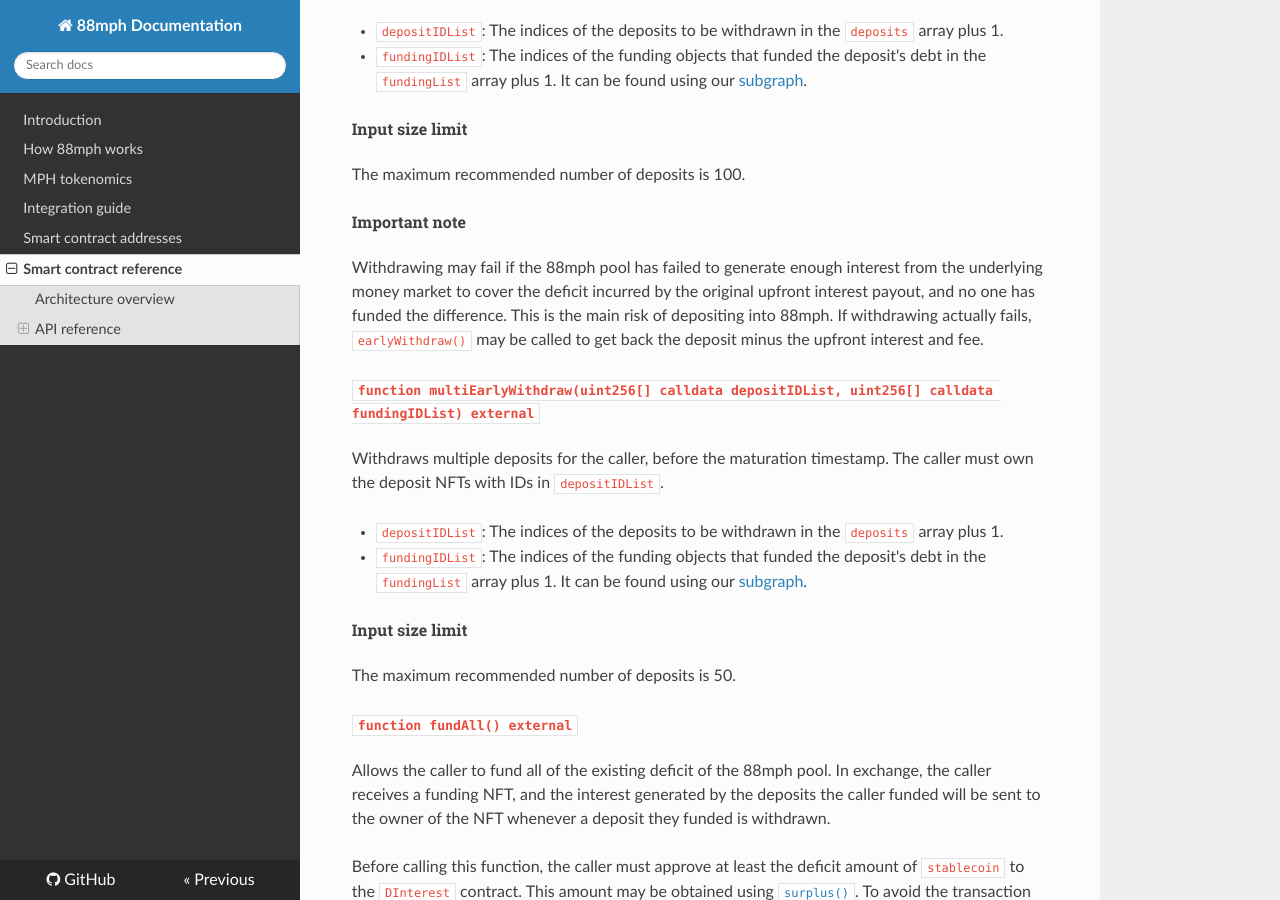
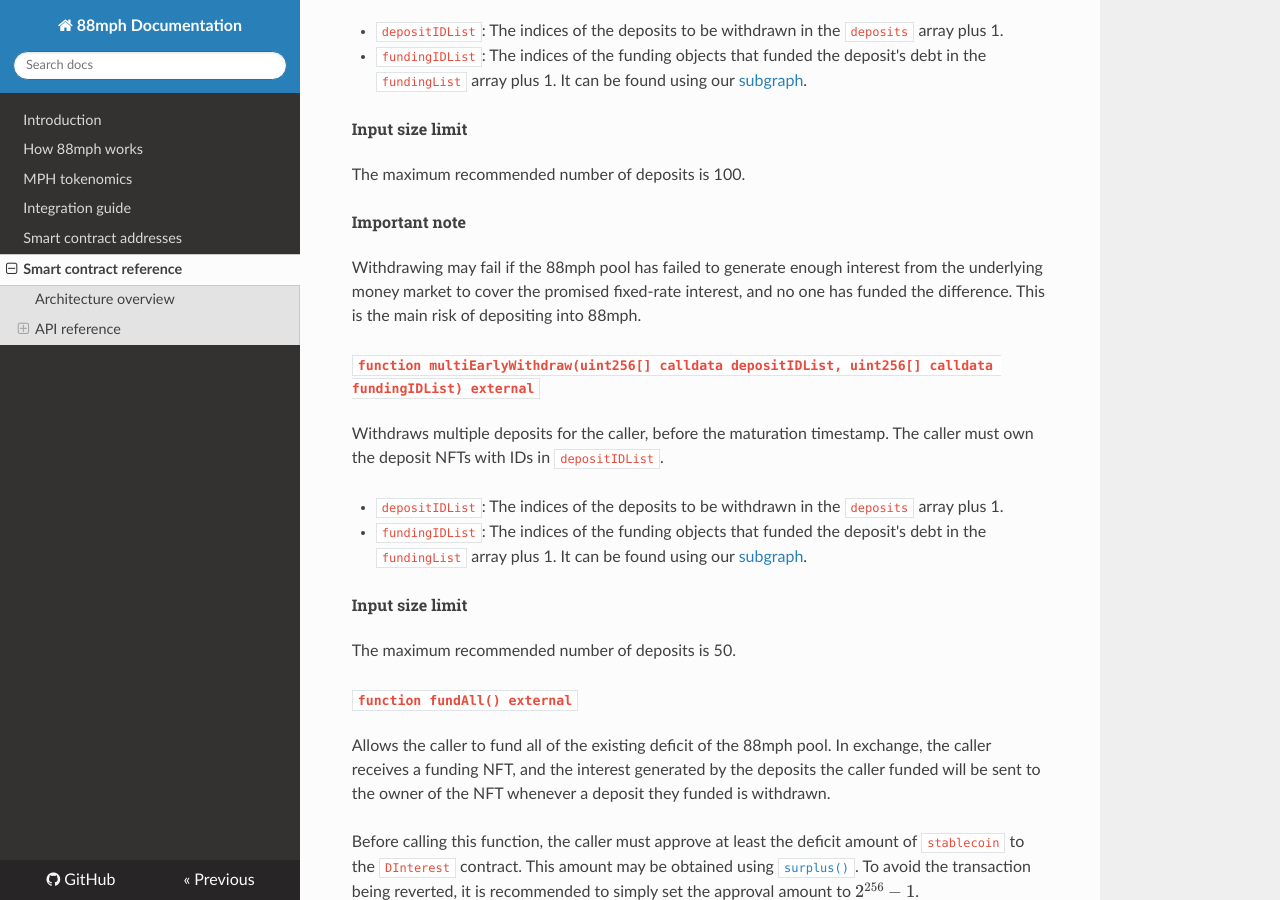
Before and after one commit to 88mphapp/docs, an MkDocs documentation site: the page built from docs/smartcontract.md, in a window 1280 px wide and 900 px high, scrolled down 2208 px. Built offline with MkDocs 1.6.1, drawn with Linux system fonts in a browser that asks for light colours; nearby versions of some CDN libraries; formulas are drawn with MathJax 3; some of the changed text lies outside the part shown.

Commit message:
Remove outdated info about upfront interest

```diff
--- a/docs/smartcontract.md
+++ b/docs/smartcontract.md
@@ -41,7 +41,7 @@
 
 ###### Important note
 
-Withdrawing may fail if the 88mph pool has failed to generate enough interest from the underlying money market to cover the deficit incurred by the original upfront interest payout, and no one has funded the difference by buying bonds. This is the main risk of depositing into 88mph.
+Withdrawing may fail if the 88mph pool has failed to generate enough interest from the underlying money market to cover the promised fixed-rate interest, and no one has funded the difference by buying bonds. This is the main risk of depositing into 88mph.
 
 ##### `function earlyWithdraw(uint256 depositID, uint256 fundingID) external`
 
@@ -74,7 +74,7 @@
 
 ###### Important note
 
-Withdrawing may fail if the 88mph pool has failed to generate enough interest from the underlying money market to cover the deficit incurred by the original upfront interest payout, and no one has funded the difference. This is the main risk of depositing into 88mph. If withdrawing actually fails, `earlyWithdraw()` may be called to get back the deposit minus the upfront interest and fee.
+Withdrawing may fail if the 88mph pool has failed to generate enough interest from the underlying money market to cover the promised fixed-rate interest, and no one has funded the difference. This is the main risk of depositing into 88mph.
 
 ##### `function multiEarlyWithdraw(uint256[] calldata depositIDList, uint256[] calldata fundingIDList) external`
 
```
